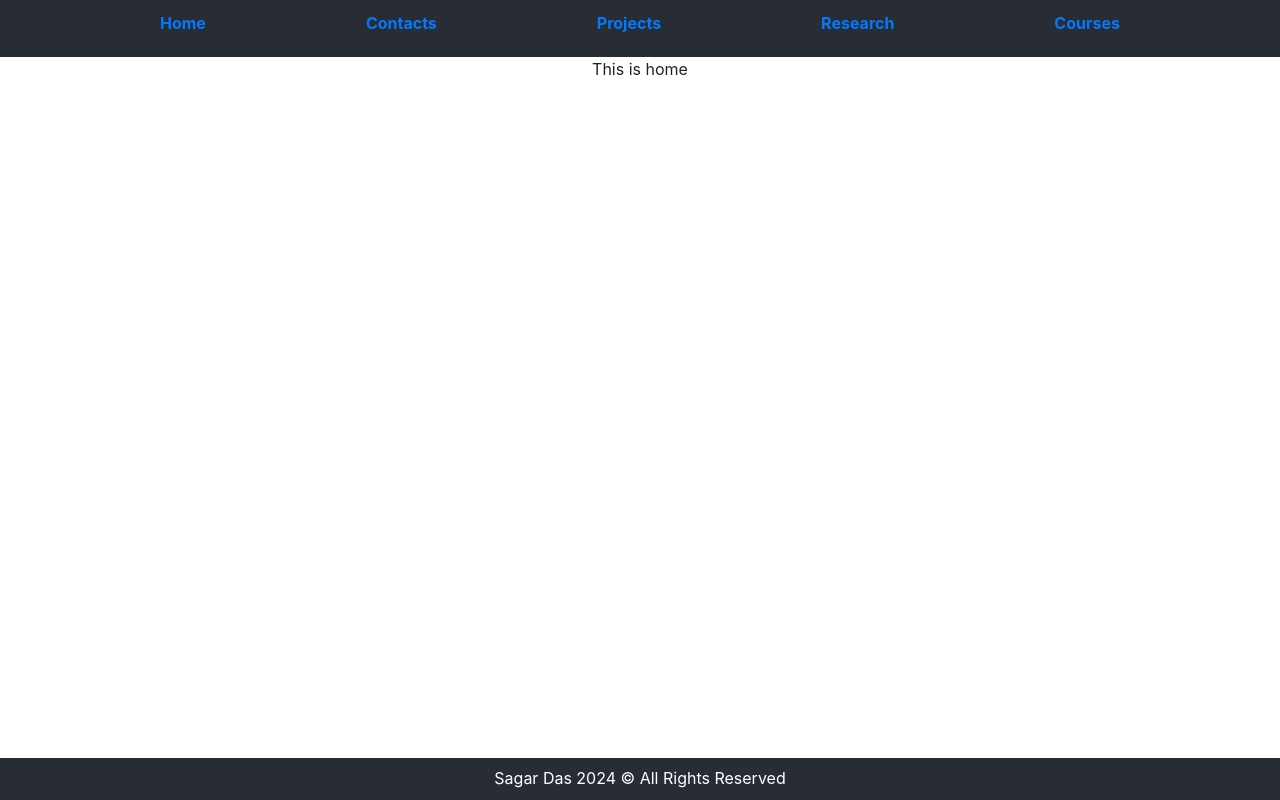
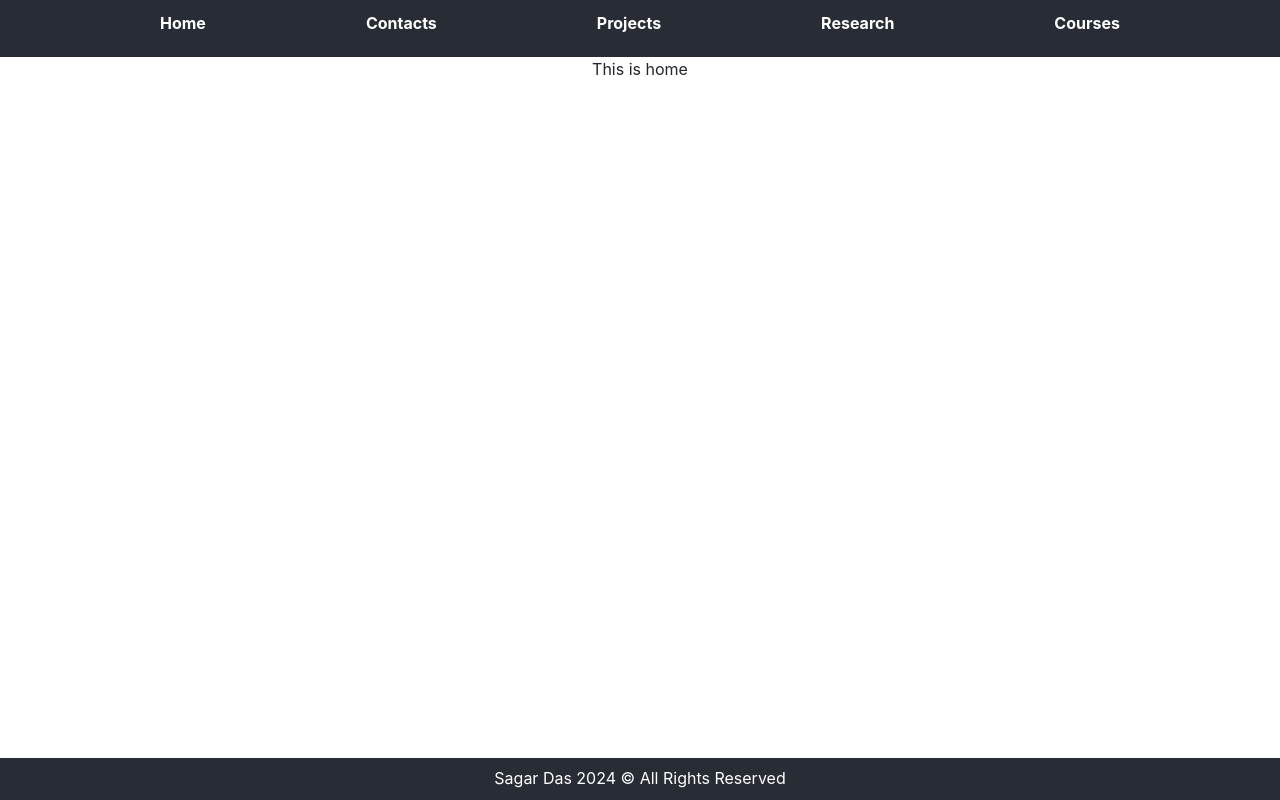
Before and after one commit to sagar-das01/portfolio, a React (Create React App) app: page / in a window 1280 px wide. Built offline with nearby package versions, Linux system fonts and the light colour scheme.

Commit message:
changed hover styling for breadcrumb links

```diff
--- a/src/App.css
+++ b/src/App.css
@@ -24,6 +24,16 @@
   padding-top: 0.2cm;
 }
 
+.link {
+  text-decoration: none;
+  color: white;
+}
+
+.link:hover {
+  text-decoration: none;
+  color: orange;
+}
+
 .App-link {
   color: #61dafb;
 }
@@ -41,7 +51,6 @@
 .bc-container {
   height: 1.5cm;
   background-color: #282c34;
-  color: white;
   padding-top: 0.3cm;
 }
 
--- a/src/Breadcrumb/Breadcrumb.js
+++ b/src/Breadcrumb/Breadcrumb.js
@@ -7,10 +7,10 @@ function Breadcrumb(){
         <div className='bc-container'>
             <div className="bc">
                 <Link className="link" to="/home">Home</Link>
-                <Link to="/contacts">Contacts</Link>
-                <Link to="/projects">Projects</Link>
-                <Link to="/research">Research</Link>
-                <Link to="/courses">Courses</Link>
+                <Link className="link" to="/contacts">Contacts</Link>
+                <Link className="link" to="/projects">Projects</Link>
+                <Link className="link" to="/research">Research</Link>
+                <Link className="link" to="/courses">Courses</Link>
             </div>
         </div>
     );
```
